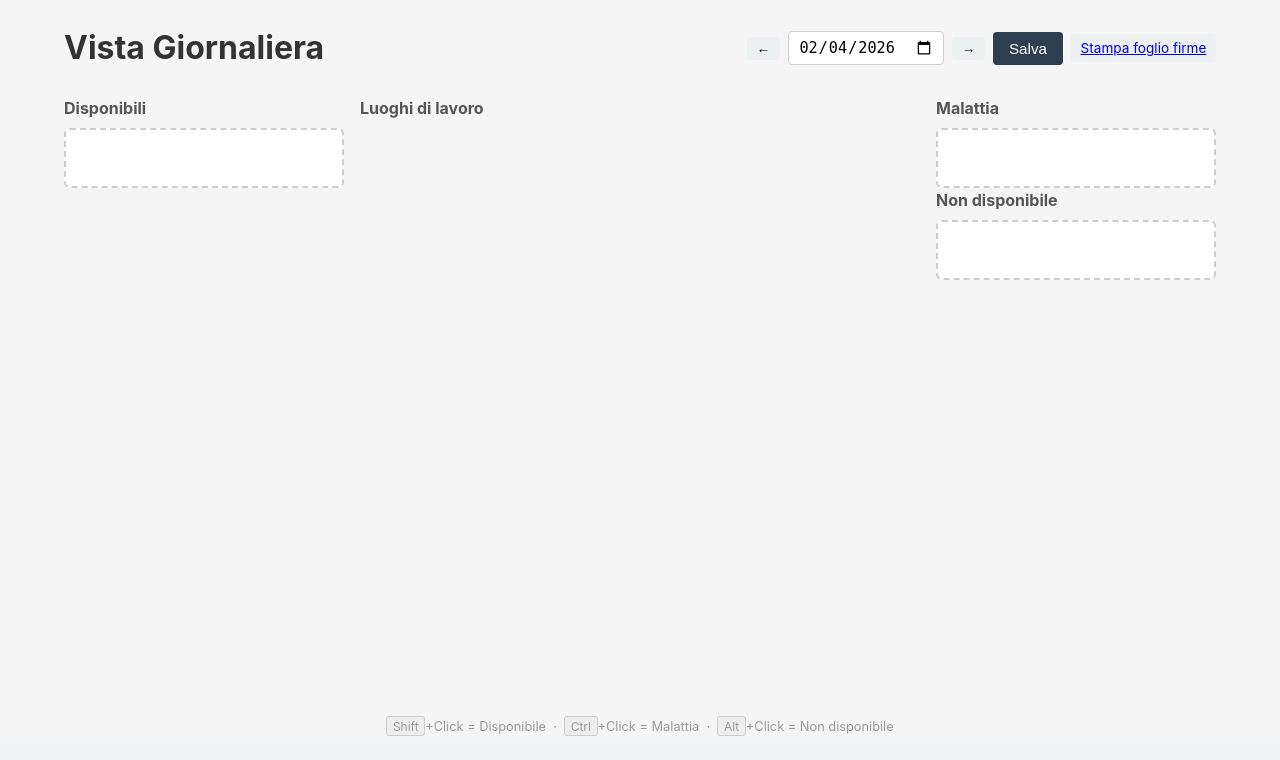
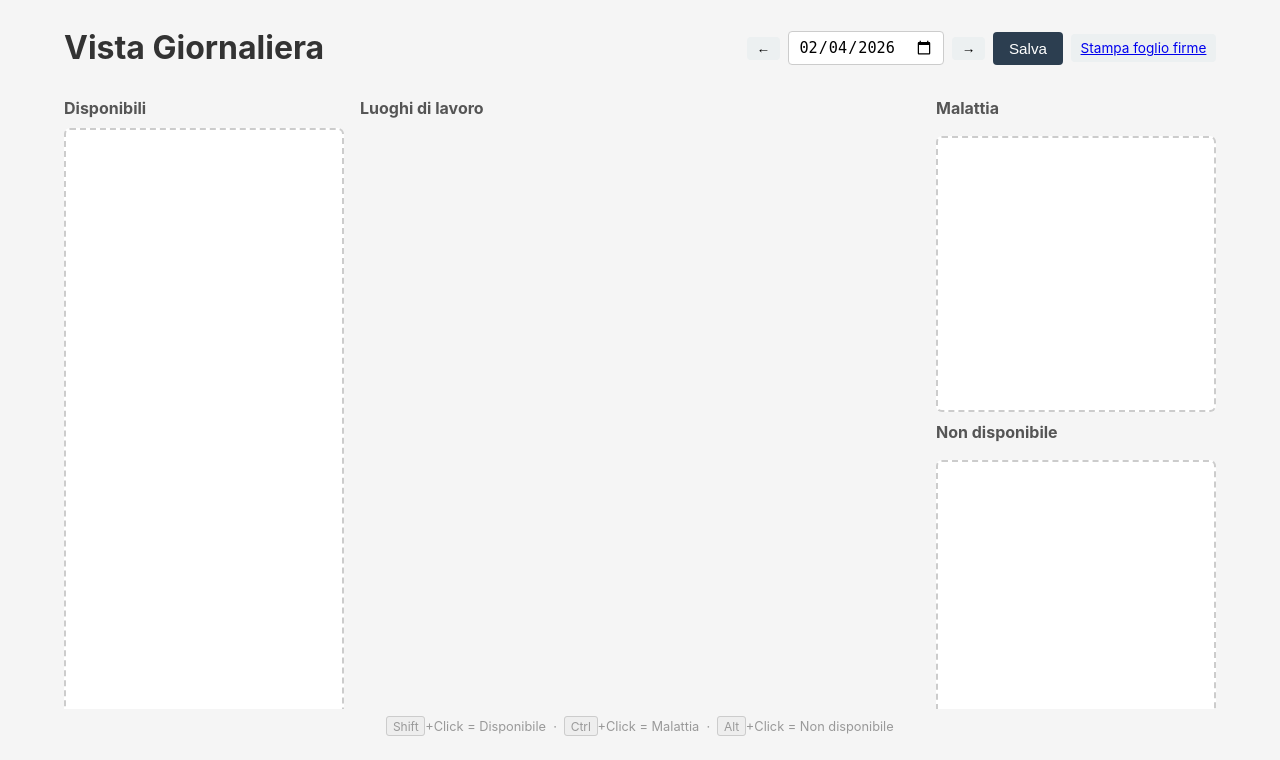
Before and after one commit to theCrius/presence-planner, a Flask app: page / in a window 1280 px wide. Shown: the part 56-816 px from the top of the page. Before the commit the page ends 792 px from the top, so only its background shows below. Run offline with Flask 3, Linux system fonts and the light colour scheme; data that the repository does not hold is empty.

Commit message:
Layout a colonne con altezza viewport e scroll indipendente
- Le 3 colonne riempiono lo spazio tra header e footer
- Ogni colonna scrolla indipendentemente se il contenuto eccede
- Colonna destra: malattia e non disponibile dividono lo spazio a meta

Co-Authored-By: Claude Opus 4.5 <noreply@anthropic.com>

```diff
--- a/static/css/style.css
+++ b/static/css/style.css
@@ -175,22 +175,34 @@ h1 {
     display: grid;
     grid-template-columns: 1fr 2fr 1fr;
     gap: 1rem;
-    align-items: start;
+    /* Riempie lo spazio tra header e footer */
+    height: calc(100vh - 160px);
+}
+
+.day-column {
+    display: flex;
+    flex-direction: column;
+    min-height: 0;
 }
 
 .day-column h2 {
     font-size: 1rem;
     margin-bottom: 0.5rem;
     color: #555;
+    flex-shrink: 0;
 }
 
 .day-column-center {
     min-width: 0;
 }
 
+/* Colonna destra: malattia e non disponibile dividono lo spazio */
+.day-column-right {
+    gap: 0.5rem;
+}
+
 /* === Drop zones === */
 .drop-zone {
-    min-height: 60px;
     background: #fff;
     border: 2px dashed #ccc;
     border-radius: 6px;
@@ -199,6 +211,15 @@ h1 {
     flex-wrap: wrap;
     gap: 0.4rem;
     align-content: flex-start;
+    overflow-y: auto;
+    flex: 1;
+    min-height: 0;
+}
+
+#workplaces-container {
+    overflow-y: auto;
+    flex: 1;
+    min-height: 0;
 }
 
 .drop-zone.drag-over {
--- a/templates/index.html
+++ b/templates/index.html
@@ -26,7 +26,7 @@
     </div>
 
     <!-- Colonna destra: assenze -->
-    <div class="day-column">
+    <div class="day-column day-column-right">
         <h2>Malattia</h2>
         <div class="drop-zone" id="zone-sick" data-zone="sick_leave"></div>
         <h2>Non disponibile</h2>
```
